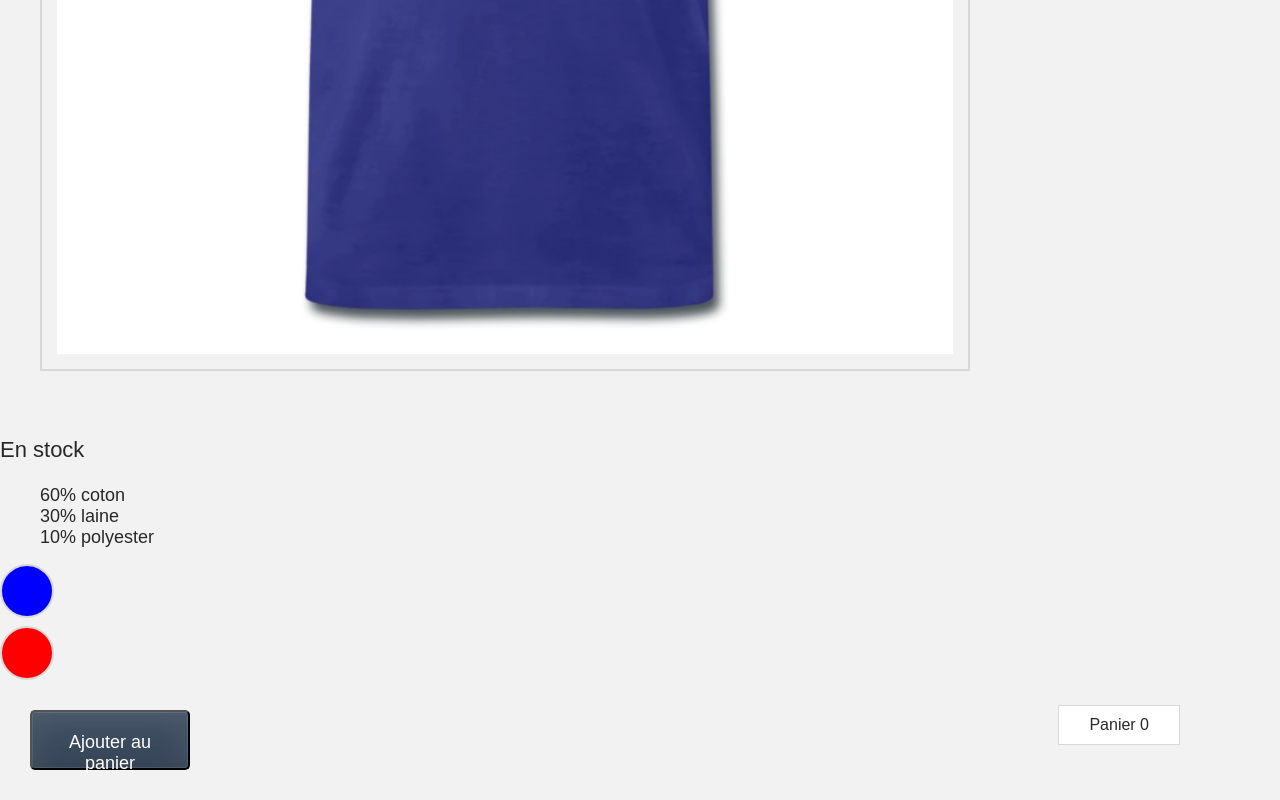
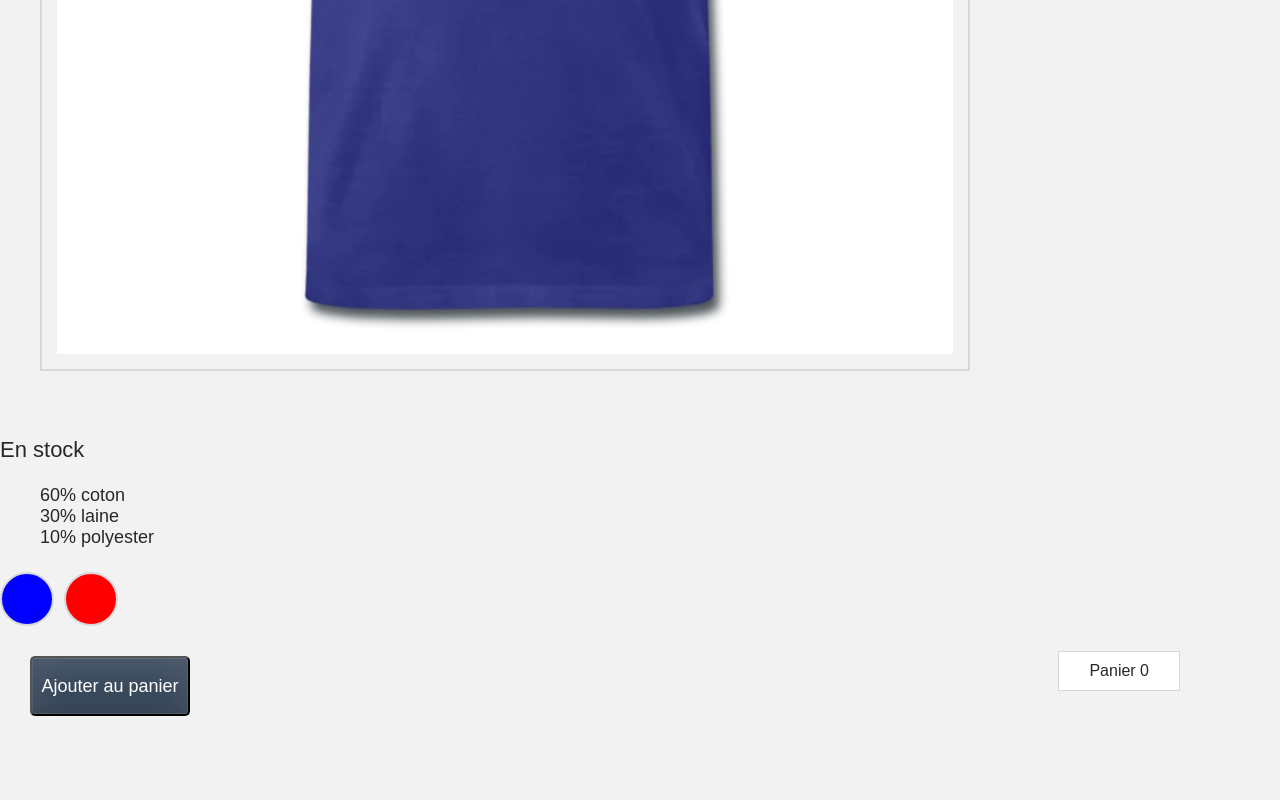
Before and after one commit to Vladimir9595/VueJs, a plain HTML site: page index.html in a window 1280 px wide. Shown: the part 703-1503 px from the top of the page. After the commit the page ends 1449 px from the top, so only its background shows below. Drawn offline with nearby package versions, Linux system fonts and the light colour scheme.

Commit message:
update style.css

```diff
--- a/assets/styles.css
+++ b/assets/styles.css
@@ -10,11 +10,11 @@ https://www.gekkode.com/developpement/tutoriel-utiliser-les-variables-css/
   --whiteColor: #ffffff;
   --grayColor: #d8d8d8;
   --lightGrayColor: #f2f2f2;
-  --defaultBorder:  2px solid #d8d8d8;
+  --defaultBorder: 2px solid #d8d8d8;
   --boxShadow: 2px 15px -12px rgba(0, 0, 0, 0.57);
   --boxShadowVariant: inset 0 -0.6em 1em -0.35em rgba(0, 0, 0, 0.17),
-  inset 0 0.6em 2em -0.3em rgba(255, 255, 255, 0.15),
-  inset 0 0 0em 0.05em rgba(255, 255, 255, 0.12);
+    inset 0 0.6em 2em -0.3em rgba(255, 255, 255, 0.15),
+    inset 0 0 0em 0.05em rgba(255, 255, 255, 0.12);
   --breakpointMobile: 600px;
 }
 
@@ -42,7 +42,7 @@ img {
 }
 
 img.is-out-of-stock {
-  opacity:0.5
+  opacity: 0.5;
 }
 
 input {
@@ -87,7 +87,6 @@ ul {
   width: 160px;
   height: 60px;
   margin: 30px;
-  padding: 20px;
   border-radius: 5px;
   background-color: var(--primaryColor);
   box-shadow: var(--boxShadowVariant);
@@ -180,3 +179,21 @@ ul {
     width: 90%;
   }
 }
+
+.variants-wrapper {
+  display: flex;
+  gap: 10px;
+}
+.color-circle {
+  width: 50px;
+  height: 50px;
+  margin-top: 8px;
+  border: 2px solid #d8d8d8;
+  border-radius: 50%;
+  cursor: pointer;
+}
+
+.disabledButton {
+  background-color: #d8d8d8;
+  cursor: not-allowed;
+}
```
